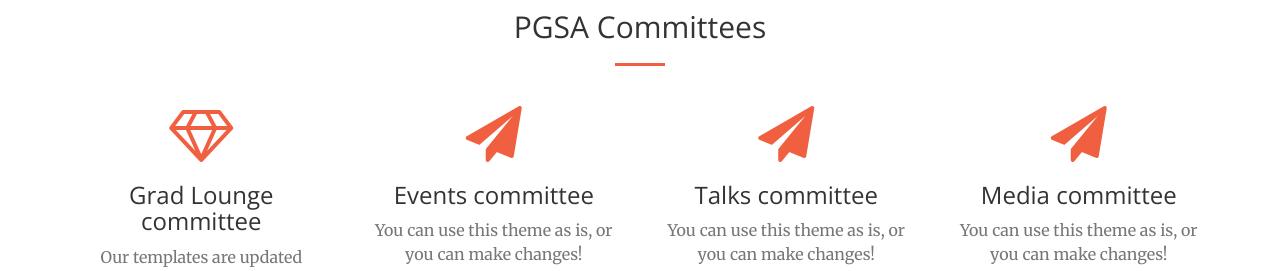
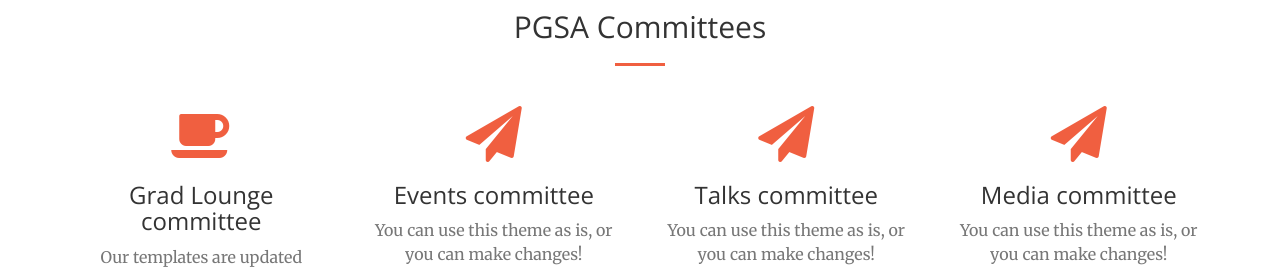
Before and after one commit to ssagynbayeva/pgsa, a Jekyll site: the page built from index.html, in a window 1280 px wide and 900 px high, scrolled down 1453 px. Shown: the part 150-421 px from the top of the window. Built offline with Jekyll 4.4.1, drawn with Linux system fonts in a browser that asks for light colours.

Commit message:
coffee icon

```diff
--- a/_includes/services.html
+++ b/_includes/services.html
@@ -11,7 +11,7 @@
         <div class="row">
             <div class="col-lg-3 col-md-6 text-center">
                 <div class="service-box">
-                    <i class="fa fa-4x fa-diamond wow bounceIn text-primary"></i>
+                    <i class="fa fa-4x fa-coffee wow bounceIn text-primary"></i>
                     <h3>Grad Lounge committee</h3>
                     <p class="text-muted">Our templates are updated regularly so they don't break.</p>
                 </div>
```
